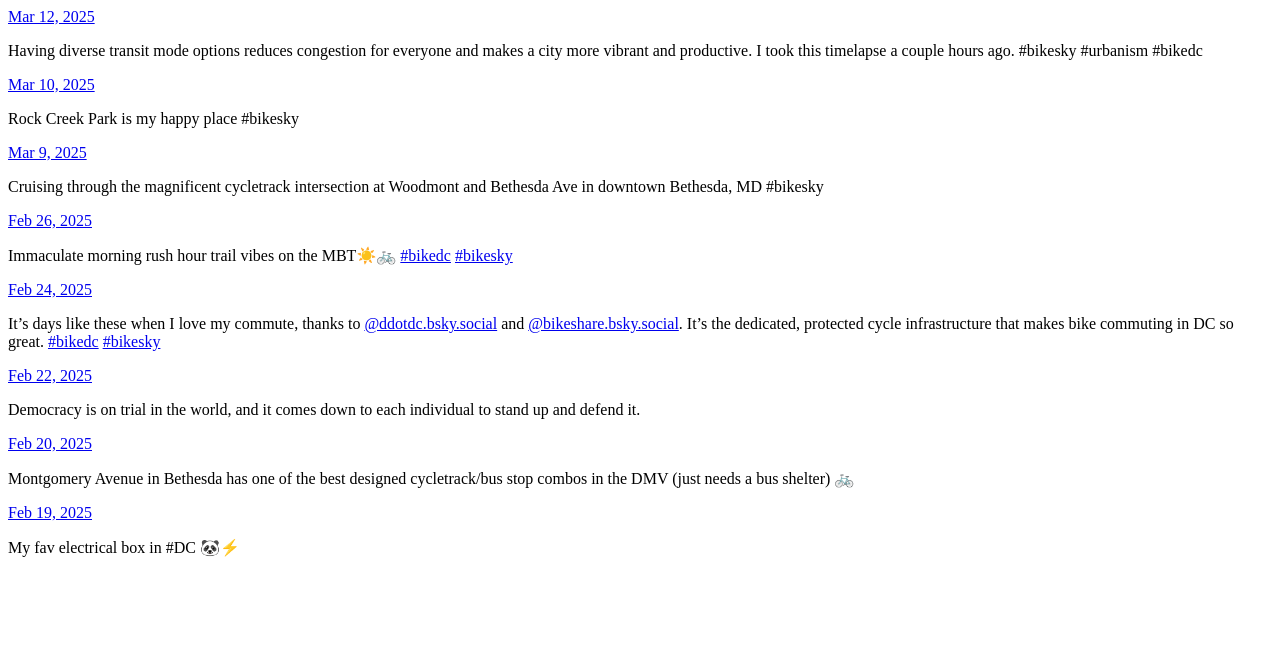
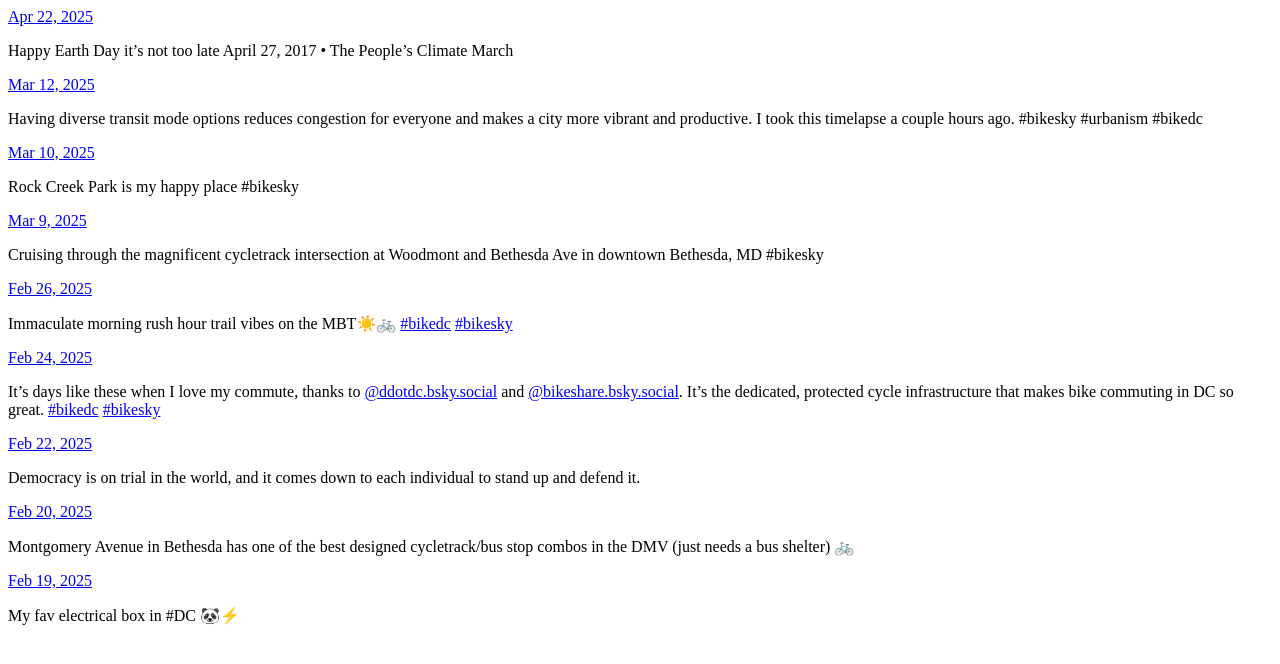
Before and after one commit to N1ck-m/nickm.co, a plain HTML site: page index.html in a window 1280 px wide. Drawn offline with Linux system fonts and the light colour scheme.

Commit message:
Archiving from Micro.blog.

```diff
--- a/index.html
+++ b/index.html
@@ -21,6 +21,20 @@
 <div class="h-feed">
 
 
+
+	  <div class="h-entry">
+
+
+		<a href="https://nickm.co/2025/04/22/happy-earth-day-its-not.html" class="u-url"><time class="dt-published" datetime="2025-04-22 22:59:37 -0400">Apr 22, 2025</time></a>
+
+		<div class="e-content">
+			 <p>Happy Earth Day
+it’s not too late
+April 27, 2017 • The People’s Climate March</p>
+<p><!-- raw HTML omitted --><!-- raw HTML omitted --><!-- raw HTML omitted --><!-- raw HTML omitted --></p>
+
+		</div>
+	  </div>
 
 	  <div class="h-entry">
 
```
